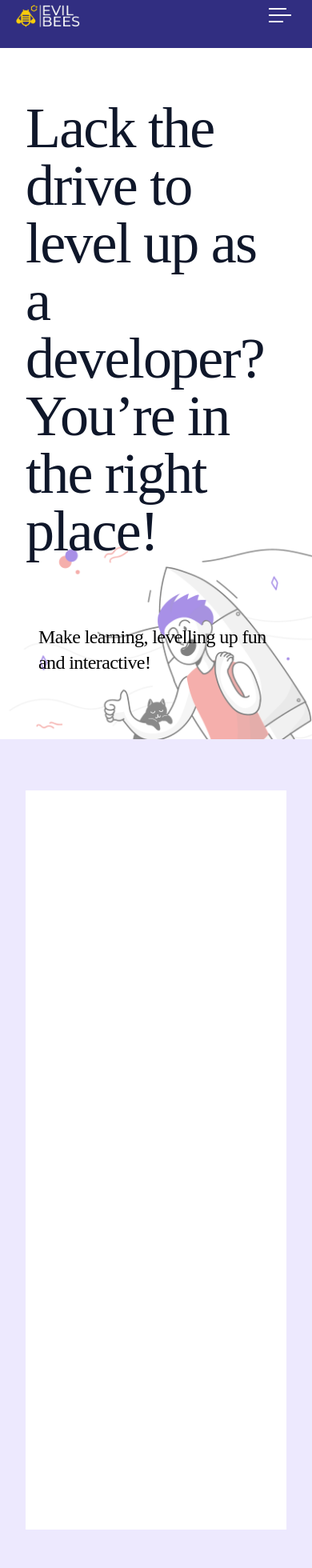
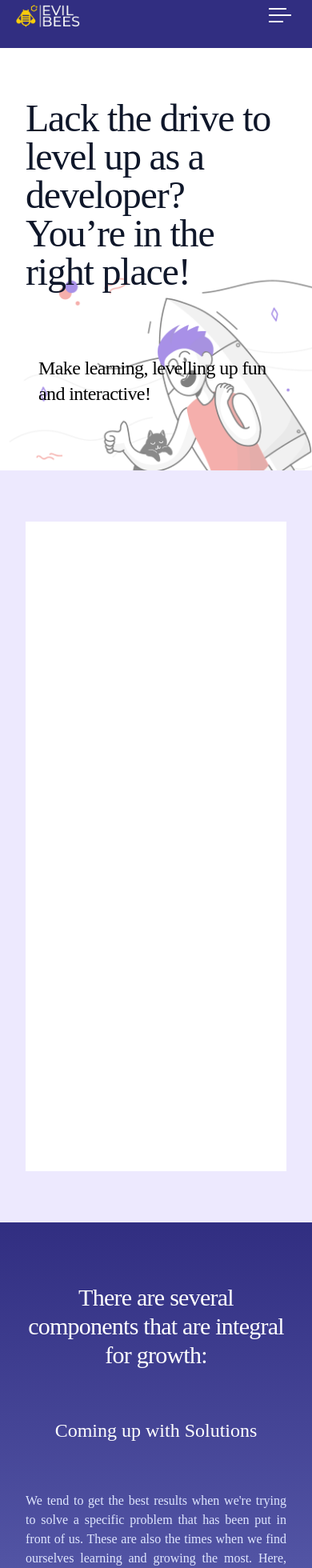
Before and after one commit to nikolap994/evil_bees, a Next.js app: page / in a window 390 px wide. Shown: the part 20-1980 px from the top of the page at 80% size. Built offline with nearby package versions, Linux system fonts and the light colour scheme.

Commit message:
Update Homepage section responsive styles

```diff
--- a/components/cta/growth.js
+++ b/components/cta/growth.js
@@ -1,12 +1,12 @@
 export default function Growth() {
 	return (
 		<section className="bg-gradient-to-b from-indigo-900 to-indigo-300 text-white py-16 md:py-24 lg:py-32 px-8 lg:px-12">
-			<div className="max-w-7xl mx-auto p-8 lg:p-0">
-				<h3 className="font-display text-4xl tracking-tight text-center mt-3 mb-12">
+			<div className="max-w-7xl mx-auto md:p-8 lg:p-0">
+				<h3 className="font-display text-3xl md:text-4xl tracking-tight text-center mt-3 mb-12">
 					There are several components that are integral for growth:
 				</h3>
-				<div className="relative z-10 lg:grid lg:grid-cols-2 items-baseline text-center whitespace-pre-wrap px-4 sm:mx-auto sm:px-0 lg:mx-0 lg:whitespace-normal">
-					<div className="group flex flex-col gap-y-4 rounded-full px-4 lg:rounded-r-none lg:rounded-l-xl lg:px-5 lg:py-5">
+				<div className="relative z-10 lg:grid lg:grid-cols-2 items-baseline text-center whitespace-pre-wrap md:px-4 sm:mx-auto sm:px-0 lg:mx-0 lg:whitespace-normal">
+					<div className="group flex flex-col gap-y-4 rounded-full px- 2 md:px-4 lg:rounded-r-none lg:rounded-l-xl lg:px-5 lg:py-5">
 						<h3 className="text-white p-3 text-2xl">
 							Coming up with Solutions
 						</h3>
@@ -29,7 +29,7 @@ export default function Growth() {
 							a developer.
 						</p>
 					</div>
-					<div className="group flex flex-col gap-y-4 rounded-full px-4 lg:rounded-r-none lg:rounded-l-xl lg:px-5 lg:py-5">
+					<div className="group flex flex-col gap-y-4 rounded-full px- 2 md:px-4 lg:rounded-r-none lg:rounded-l-xl lg:px-5 lg:py-5">
 						<h3 className="text-white p-3 text-2xl">
 							Solve real-life problems
 						</h3>
--- a/components/cta/hard-truth.js
+++ b/components/cta/hard-truth.js
@@ -5,8 +5,8 @@ export default function HardTruthCTA() {
 		<section className="bg-violet-100">
 			<div className="text-black text-white py-16 md:py-24 lg:py-32 px-8 lg:px-12">
 				<div className="mx-auto max-w-7xl">
-					<div className="bg-white p-8 md:mx-auto md:text-center">
-						<h2 className="font-display text-5xl tracking-tight mt-16">
+					<div className="bg-white p-4 md:p-8 md:mx-auto md:text-center">
+						<h2 className="font-display text-4xl md:text-5xl tracking-tight mt-16">
 							Hard truth: Videos <span className="font-medium">don&apos;t</span>{" "}
 							teach you how to code.
 						</h2>
@@ -17,7 +17,7 @@ export default function HardTruthCTA() {
 							any actual skills that will help you grow as a developer.
 						</p>
 
-						<h2 className="mt-16 font-display text-5xl tracking-tight">
+						<h2 className="mt-16 font-display text-4xl md:text-5xl tracking-tight">
 							Solution
 						</h2>
 						<p className="mt-8 text-lg tracking-tight mb-16 text-justify lg:text-center max-w-4xl mx-auto">
--- a/components/cta/solving-problems.js
+++ b/components/cta/solving-problems.js
@@ -1,7 +1,7 @@
 export default function SolvingProblems() {
 	return (
 		<section className="py-16 md:py-24 lg:py-32 px-8 lg:px-12">
-			<div className="mx-auto max-w-7xl p-8">
+			<div className="mx-auto max-w-7xl p-4 md:p-8">
 				<div>
 					<h2 className="font-display mb-12 tracking-tight text-slate-900 text-4xl">
 						Solving problems together.
--- a/components/cta/what-we-stand-for.js
+++ b/components/cta/what-we-stand-for.js
@@ -1,9 +1,9 @@
 export default function StandForCTA() {
 	return (
 		<section className="bg-gradient-to-t from-indigo-900 to-indigo-200 text-white py-16 md:py-24 lg:py-32 px-8 lg:px-12">
-			<div className="mx-auto max-w-7xl p-8">
+			<div className="mx-auto max-w-7xl p-4 md:p-8">
 				<h2 className="font-display mb-8 text-3xl tracking-tight sm:text-4xl">
-					What We Stand For ?
+					What We Stand For
 				</h2>
 				<p className="mt-4 text-lg tracking-tight py-4">
 					We are not a web development organization, nor a marketing
--- a/components/hero/homepage-hero.js
+++ b/components/hero/homepage-hero.js
@@ -13,7 +13,7 @@ export default function HomepageHero() {
 				/>
 			</div>
 			<div className="mx-auto max-w-7xl text-center py-16 md:py-24 lg:py-32 px-8 lg:px-12">
-				<h1 className="z-10 max-w-4xl font-display text-5xl font-medium tracking-tight text-left text-slate-900 text-7xl">
+				<h1 className="z-10 max-w-4xl font-display text-5xl font-medium tracking-tight text-left text-slate-900 md:text-7xl">
 					Lack the drive to level up as a developer? You’re in the right place!
 				</h1>
 				<p className="p-4 mx-auto lg:mx-0 mt-16 max-w-2xl text-2xl tracking-tight text-left">
```
